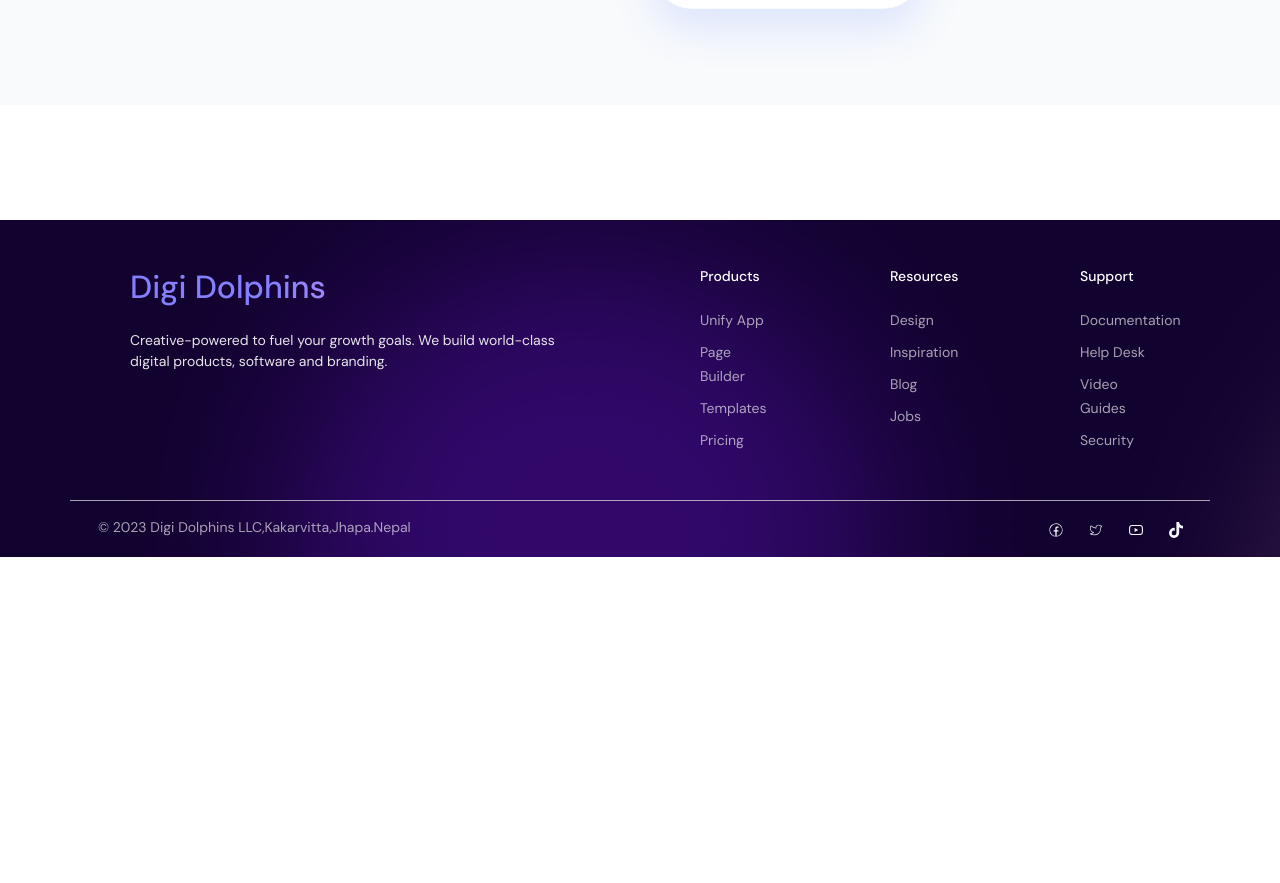
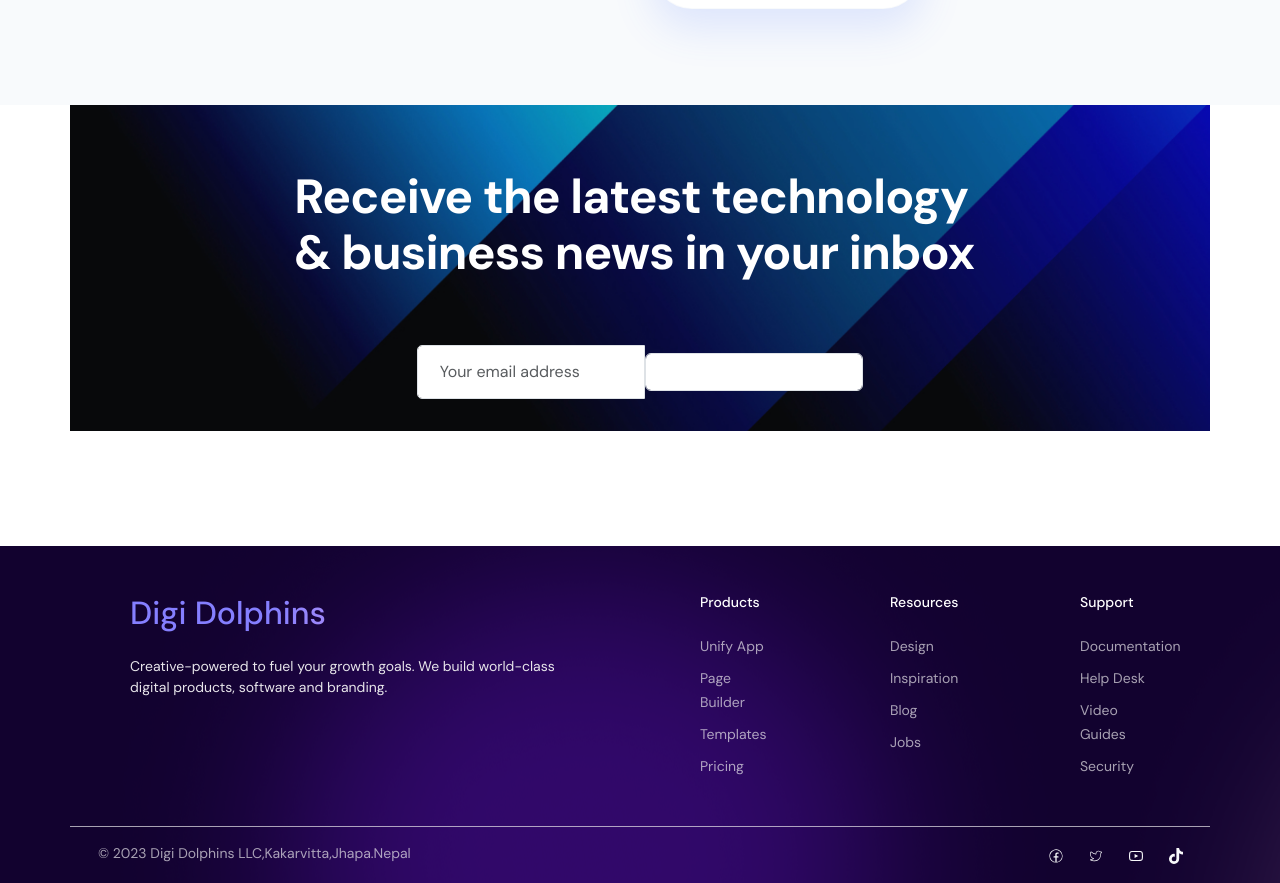
Before and after one commit to Binod69/digi-dolphins, a Next.js app: page /about in a window 1280 px wide. Shown: the part 4971-5854 px from the top of the page. Before the commit the page ends 5528 px from the top, so only its background shows below. Built offline with nearby package versions, Linux system fonts and the light colour scheme.

Commit message:
added new components

```diff
--- a/app/Components/AboutComponents/NewsLetter/NewsLetter.tsx
+++ b/app/Components/AboutComponents/NewsLetter/NewsLetter.tsx
@@ -1,18 +1,43 @@
 'use client';
+import React, { FormEvent } from 'react';
 import Container from 'react-bootstrap/Container';
 import Row from 'react-bootstrap/Row';
 import Col from 'react-bootstrap/Col';
-import newsimage from '../../../../public/img/footer-bg-004.jpeg';
+import Form from 'react-bootstrap/Form';
 import styles from './newsletter.module.css';
-const NewsLetter = () => {
+
+const NewsLetter: React.FC = () => {
+  const handleSubmit = (e: FormEvent) => {
+    e.preventDefault();
+  };
+
   return (
-    <>
-      <Container className={styles.con}>
-        <Row>
-          <Col></Col>
-        </Row>
-      </Container>
-    </>
+    <Container className={styles.con}>
+      <Row>
+        <Col>
+          <article className={styles.articleCon}>
+            <h3 className={styles.title}>
+              Receive the latest technology & business news in your inbox
+            </h3>
+          </article>
+        </Col>
+      </Row>
+      <Row>
+        <Col>
+          <Form className={styles.form}>
+            <Form.Control
+              className={styles.input}
+              type="text"
+              placeholder="Your email address"
+            />
+            <Form.Control type="button" />
+            {/* <button className={styles.btn} onClick={handleSubmit}>
+              Sign up
+            </button> */}
+          </Form>
+        </Col>
+      </Row>
+    </Container>
   );
 };
 
--- a/app/Components/AboutComponents/NewsLetter/newsletter.module.css
+++ b/app/Components/AboutComponents/NewsLetter/newsletter.module.css
@@ -4,3 +4,44 @@
   background-size: cover;
   height: 100%;
 }
+.articleCon {
+  display: flex;
+  justify-content: center;
+  align-items: center;
+  margin: 4rem;
+}
+.title {
+  color: #fff;
+  font-size: 3rem;
+  font-weight: 700;
+  line-height: 3.5rem;
+  letter-spacing: -0.8px;
+  max-width: 70%;
+}
+.form {
+  display: flex;
+  justify-content: center;
+  align-items: center;
+  margin: 0 auto;
+  max-width: 40%;
+  padding-bottom: 2rem;
+}
+.input {
+  padding: 14px 22px;
+  border-radius: 5px 0 0 5px;
+}
+
+.btn {
+  background-color: #4c6fff;
+  color: #fff;
+  padding: 16px 32px;
+  font-weight: 500;
+  transition: all 0.3s;
+  border: none;
+  width: 50%;
+  border-radius: 5px 0 0 5px;
+}
+
+.btn:hover {
+  background-color: var(--secondary-color);
+}
```
